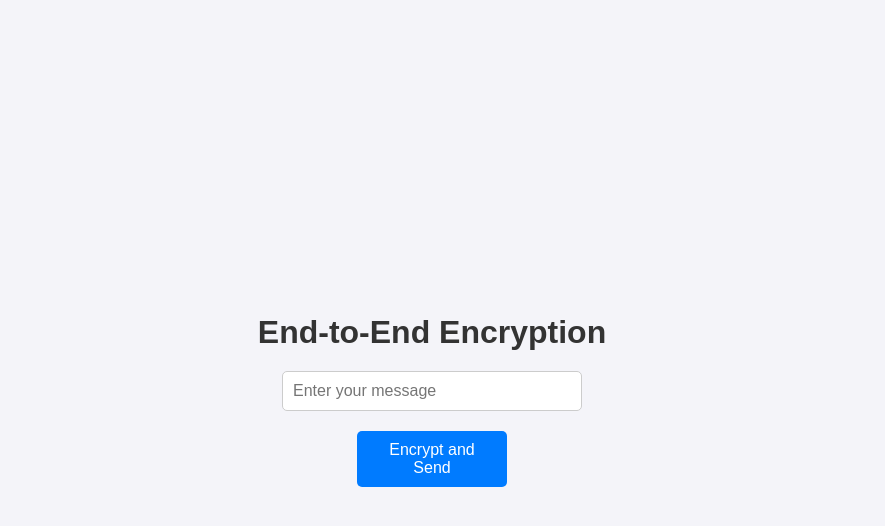
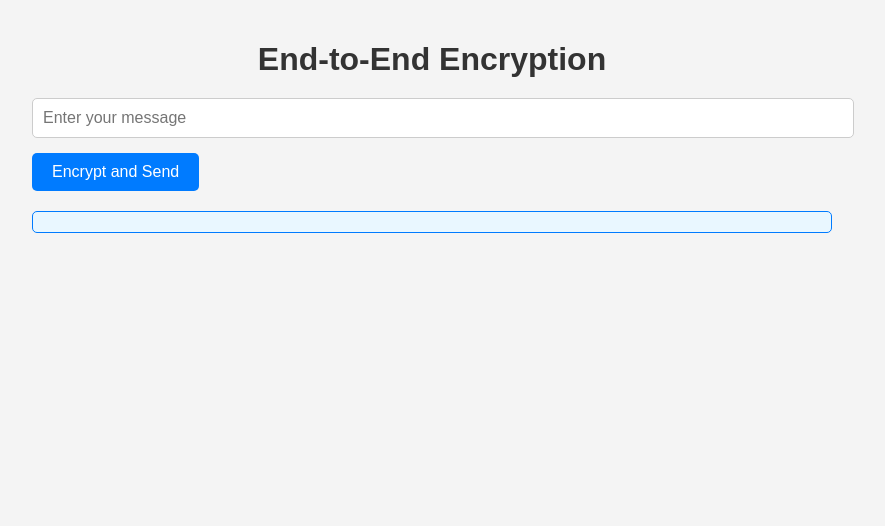
Before and after one commit to S-shubhh/Search_Engine_Optimize, a React (Create React App) app in the folder client/: page / in a window 1280 px wide. Shown: the top 526 px of the page, without its empty margins (208-1093 px from the left). Built offline with nearby package versions, Linux system fonts and the light colour scheme.

Commit message:
basic changes

```diff
--- a/client/src/App.css
+++ b/client/src/App.css
@@ -1,53 +1,64 @@
-/* app.css */
-
-.container {
-  display: flex;
-  flex-direction: column;
-  align-items: center;
-  padding: 20px;
-  font-family: Arial, sans-serif;
-  background-color: #f4f4f9;
-  height: 100vh;
-  justify-content: center;
-}
-
+/* App.css */
 .header {
-  color: #333;
+  text-align: center;
   font-size: 2rem;
   margin-bottom: 20px;
+  color: #333;
 }
 
 .input {
+  width: 100%;
   padding: 10px;
-  width: 300px;
+  margin-bottom: 15px;
+  border: 1px solid #ccc;
+  border-radius: 5px;
   font-size: 1rem;
-  margin-bottom: 20px;
-  border-radius: 5px;
-  border: 1px solid #ccc;
 }
 
 .button {
+  background-color: #007bff;
+  color: #fff;
   padding: 10px 20px;
-  font-size: 1rem;
-  background-color: #007BFF;
-  color: white;
   border: none;
   border-radius: 5px;
+  font-size: 1rem;
   cursor: pointer;
-  width: 150px;
 }
 
-.button:disabled {
-  background-color: #d6d6d6;
-  cursor: not-allowed;
+.button:hover {
+  background-color: #0056b3;
 }
 
 .result-container {
   margin-top: 20px;
+  padding: 10px;
+  border: 1px solid #007bff;
+  border-radius: 5px;
+  background-color: #e9f7ff;
 }
 
 .decrypted-message {
-  color: green;
+  color: #007bff;
+  font-size: 1.2rem;
+}
+
+.google-data {
+  margin-top: 20px;
+}
+
+.google-data h2 {
+  color: #333;
+  font-size: 1.5rem;
+  margin-bottom: 10px;
+}
+
+.google-data ul {
+  list-style: none;
+  padding: 0;
+}
+
+.google-data li {
+  margin-bottom: 10px;
   font-size: 1rem;
-  font-weight: bold;
+  color: #555;
 }
--- a/client/src/index.css
+++ b/client/src/index.css
@@ -1,12 +1,13 @@
 /* index.css */
-
 body {
+  font-family: Arial, sans-serif;
   margin: 0;
   padding: 0;
-  font-family: Arial, sans-serif;
-  background-color: #f0f0f0;
+  background-color: #f4f4f4; /* Global background color */
 }
 
-* {
-  box-sizing: border-box;
+.container {
+  margin: 0 auto;
+  max-width: 800px;
+  padding: 20px;
 }
--- a/client/src/index.js
+++ b/client/src/index.js
@@ -14,4 +14,3 @@ root.render(
 // If you want to start measuring performance in your app, pass a function
 // to log results (for example: reportWebVitals(console.log))
 // or send to an analytics endpoint. Learn more: https://bit.ly/CRA-vitals
-reportWebVitals();
```
Also changed, not shown: client/package.json (+4 -5 lines), 2 other files (tests, documents, lock files or other folders).
